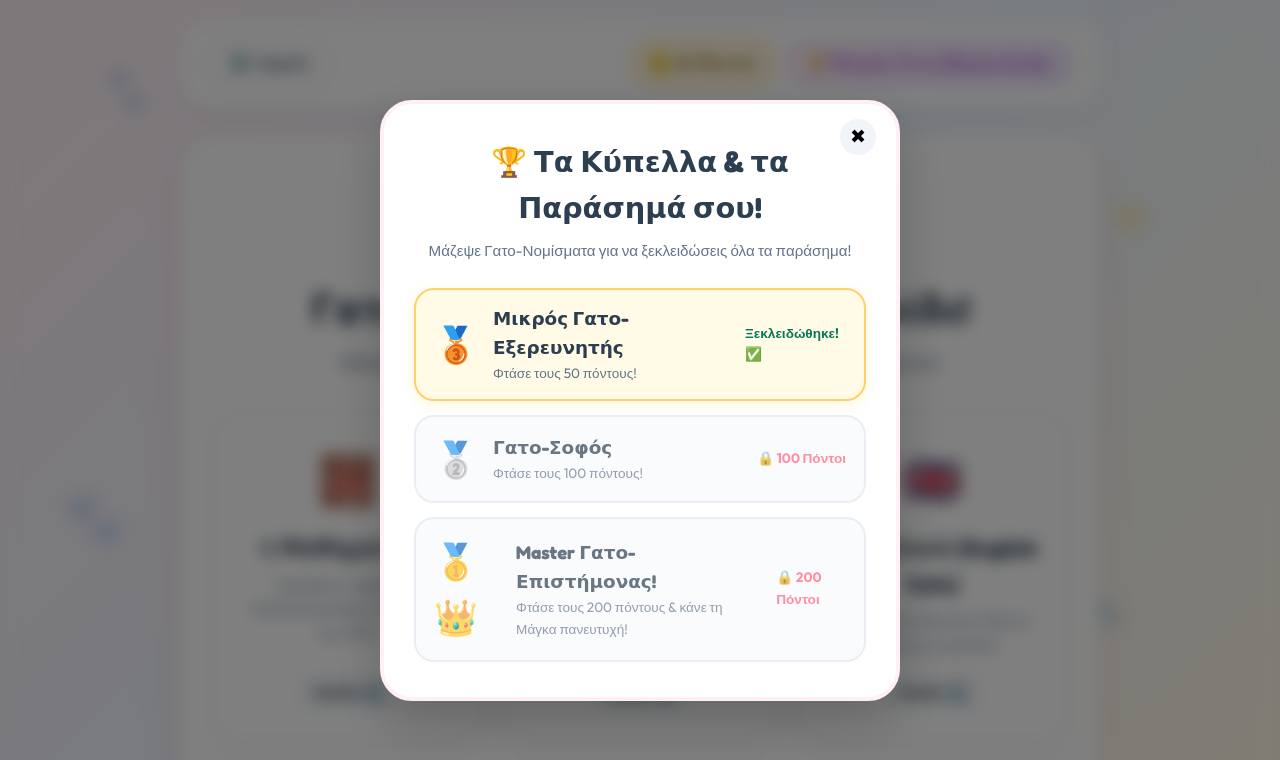
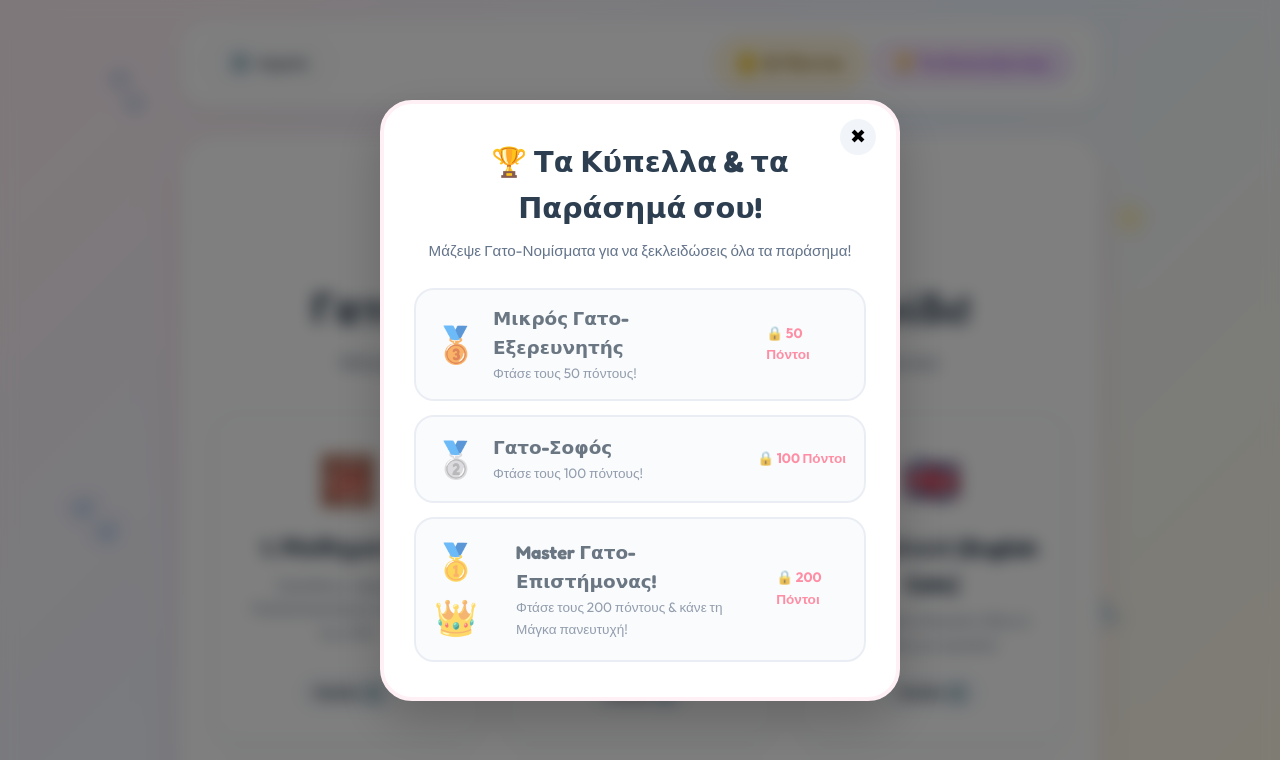
Before and after one commit to ppetrospapadakis/igatamou-gr, a website: page games.html in a window 1280 px wide. Shown: the top 760 px of the page. Drawn offline with Linux system fonts and the light colour scheme.

Commit message:
Fix initial trophy state so 50 points badge starts locked

```diff
--- a/games.html
+++ b/games.html
@@ -42,7 +42,7 @@
 
                 <!-- Trophy Progress Badge Button -->
                 <button id="trophyBtn" class="trophy-btn" title="Δες τα Κύπελλά σου!">
-                    🏆 <span id="trophyBadgeName">Μικρός Γατο-Εξερευνητής</span>
+                    🏆 <span id="trophyBadgeName">Τα Κύπελλά σου</span>
                 </button>
             </div>
         </header>
@@ -183,13 +183,13 @@
                 <p>Μάζεψε Γατο-Νομίσματα για να ξεκλειδώσεις όλα τα παράσημα!</p>
 
                 <div class="trophies-list">
-                    <div class="trophy-item unlocked" id="trophy1">
+                    <div class="trophy-item" id="trophy1">
                         <span class="t-icon">🥉</span>
                         <div class="t-info">
                             <h4>Μικρός Γατο-Εξερευνητής</h4>
                             <p>Φτάσε τους 50 πόντους!</p>
                         </div>
-                        <span class="t-status">Ξεκλειδώθηκε! ✅</span>
+                        <span class="t-status" id="statusT1">🔒 50 Πόντοι</span>
                     </div>
 
                     <div class="trophy-item" id="trophy2">
--- a/games.js
+++ b/games.js
@@ -133,26 +133,45 @@ document.addEventListener('DOMContentLoaded', () => {
         const t1 = document.getElementById('trophy1');
         const t2 = document.getElementById('trophy2');
         const t3 = document.getElementById('trophy3');
+        const statusT1 = document.getElementById('statusT1');
         const statusT2 = document.getElementById('statusT2');
         const statusT3 = document.getElementById('statusT3');
+
+        // Reset badge name by default if score < 50
+        if (score < 50 && trophyBadgeName) {
+            trophyBadgeName.textContent = 'Τα Κύπελλά σου';
+        }
 
         // Trophy 1: 50 pts
         if (score >= 50 && t1) {
             t1.classList.add('unlocked');
+            if (statusT1) statusT1.textContent = 'Ξεκλειδώθηκε! ✅';
             if (trophyBadgeName) trophyBadgeName.textContent = '🥉 Μικρός Γατο-Εξερευνητής';
+        } else if (t1) {
+            t1.classList.remove('unlocked');
+            if (statusT1) statusT1.textContent = '🔒 50 Πόντοι';
         }
+
         // Trophy 2: 100 pts
         if (score >= 100 && t2) {
             t2.classList.add('unlocked');
             if (statusT2) statusT2.textContent = 'Ξεκλειδώθηκε! ✅';
             if (trophyBadgeName) trophyBadgeName.textContent = '🥈 Γατο-Σοφός';
+        } else if (t2) {
+            t2.classList.remove('unlocked');
+            if (statusT2) statusT2.textContent = '🔒 100 Πόντοι';
         }
+
         // Trophy 3: 200 pts
         if (score >= 200 && t3) {
             t3.classList.add('unlocked');
             if (statusT3) statusT3.textContent = 'Ξεκλειδώθηκε! 👑';
             if (trophyBadgeName) trophyBadgeName.textContent = '🥇 Master Γατο-Επιστήμονας!';
             if (mascotCrown) mascotCrown.hidden = false;
+        } else if (t3) {
+            t3.classList.remove('unlocked');
+            if (statusT3) statusT3.textContent = '🔒 200 Πόντοι';
+            if (mascotCrown) mascotCrown.hidden = true;
         }
     }
 
@@ -319,7 +338,7 @@ document.addEventListener('DOMContentLoaded', () => {
 
         const restartBtn = document.createElement('button');
         restartBtn.className = 'btn btn-games-cta';
-        restartBtn.textContent = '🔄 Παίξε Ξανά αυτή την Κατηγορία!';
+        restartBtn.textContent = '🔄 Παίξε Ξανά αυτή την Καρηγορία!';
         restartBtn.addEventListener('click', () => startCategoryGame(currentCategory));
         optionsGrid.appendChild(restartBtn);
 
@@ -413,7 +432,6 @@ document.addEventListener('DOMContentLoaded', () => {
             const now = ctx.currentTime;
 
             if (type === 'correct') {
-                // Cheerful chime: C5 -> E5 -> G5 -> C6
                 const freqs = [523.25, 659.25, 783.99, 1046.50];
                 freqs.forEach((f, i) => {
                     const osc = ctx.createOscillator();
@@ -430,7 +448,6 @@ document.addEventListener('DOMContentLoaded', () => {
                     osc.stop(now + i * 0.08 + 0.28);
                 });
             } else if (type === 'wrong') {
-                // Gentle low meow sound (non-jarring)
                 const osc = ctx.createOscillator();
                 const gain = ctx.createGain();
                 osc.type = 'sine';
```
